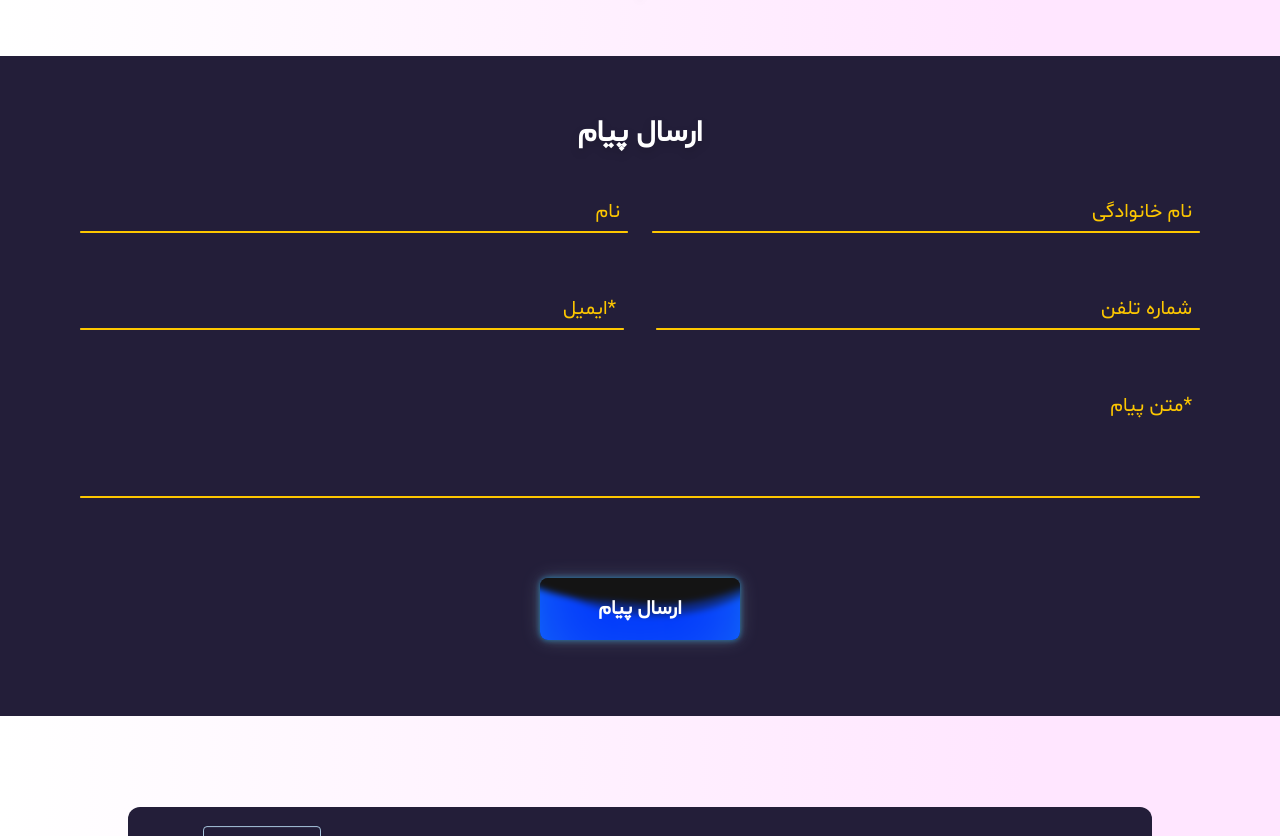
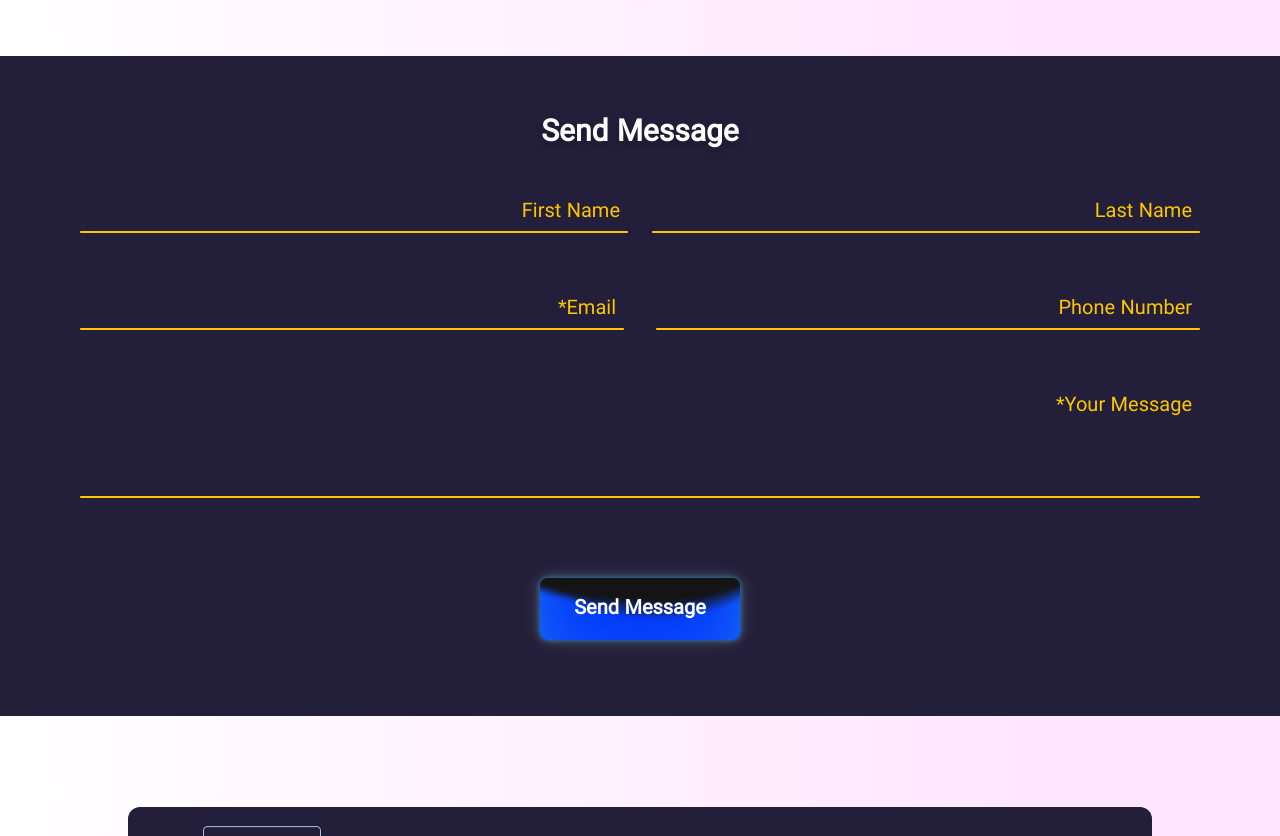
Before and after one commit to MatinT-SA/My-Personal-Website, a Next.js app: page /en in a window 1280 px wide. Shown: the part 4030-4866 px from the top of the page. Built offline with nearby package versions, Linux system fonts and the light colour scheme.

Commit message:
translating most parts of comments section plus increasng the width of toast message

```diff
--- a/app/[locale]/sections/Comment.js
+++ b/app/[locale]/sections/Comment.js
@@ -6,6 +6,7 @@ import toast, { Toaster } from "react-hot-toast";
 
 import { LiquidButton } from "@/app/components/comment/LiquidButton.js";
 import { FormInput } from "@/app/components/comment/FormInput.js";
+import { useTranslations } from "next-intl";
 
 export default function Comment() {
   const [formData, setFormData] = useState({
@@ -16,6 +17,8 @@ export default function Comment() {
     CommentMessage: "",
   });
   const [isSubmitting, setIsSubmitting] = useState(false);
+
+  const t = useTranslations("comment");
 
   const handleInputChange = (e) => {
     const { name, value } = e.target;
@@ -42,7 +45,7 @@ export default function Comment() {
       });
 
       if (response.ok) {
-        toast.success("پیام شما با موفقیت ارسال شد!", {
+        toast.success(t("success_message"), {
           duration: 3000,
           position: "bottom-right",
         });
@@ -56,8 +59,7 @@ export default function Comment() {
         });
       } else {
         const errorData = await response.json();
-        const errorMessage =
-          errorData.message || "خطا در ارسال پیام. لطفا دوباره تلاش کنید.";
+        const errorMessage = errorData.message || t("error_message");
         toast.error(errorMessage, {
           duration: 3000,
           position: "bottom-right",
@@ -65,7 +67,7 @@ export default function Comment() {
         console.error("API response error:", errorData);
       }
     } catch (error) {
-      toast.error("خطا در ارسال پیام", {
+      toast.error(t("error_message2"), {
         duration: 4000,
         position: "bottom-right",
       });
@@ -98,8 +100,9 @@ export default function Comment() {
               marginLeft: "1.5rem",
               color: "text-purple-primary",
               borderRadius: "10px",
-              padding: ".75rem 1.25rem",
-              fontSize: "1.2rem",
+              padding: ".5rem 1rem",
+              fontSize: "1rem",
+              maxWidth: "400px",
               boxShadow: "0 4px 6px rgba(0, 0, 0, 0.2)",
             },
           },
@@ -111,6 +114,7 @@ export default function Comment() {
               color: "red",
               padding: ".75rem 1.25rem",
               fontSize: "1.2rem",
+              maxWidth: "400px",
               boxShadow: "0 4px 6px rgba(0, 0, 0, 0.2)",
             },
           },
@@ -125,7 +129,7 @@ export default function Comment() {
           viewport={{ once: true }}
           transition={{ duration: 0.5 }}
         >
-          ارسال پیام
+          {t("title")}
         </motion.h2>
 
         <form
@@ -142,14 +146,14 @@ export default function Comment() {
           >
             <FormInput
               id="name"
-              label="نام"
+              label={`${t("name")}`}
               name="name"
               onChange={handleInputChange}
               value={formData.name}
             />
             <FormInput
               id="familyname"
-              label="نام خانوادگی"
+              label={`${t("lastname")}`}
               name="familyname"
               onChange={handleInputChange}
               value={formData.familyname}
@@ -166,7 +170,7 @@ export default function Comment() {
           >
             <FormInput
               id="CommentEmail"
-              label="ایمیل*"
+              label={`${t("email")}`}
               type="email"
               name="email"
               required
@@ -176,7 +180,7 @@ export default function Comment() {
             />
             <FormInput
               id="phonenumber"
-              label="شماره تلفن"
+              label={`${t("phonenumber")}`}
               type="tel"
               name="phonenumber"
               pattern="^\+?([0-9\s-]{10,})$"
@@ -196,7 +200,7 @@ export default function Comment() {
           >
             <FormInput
               id="CommentMessage"
-              label="متن پیام*"
+              label={`${t("message")}`}
               name="CommentMessage"
               required
               isTextarea
@@ -208,7 +212,7 @@ export default function Comment() {
 
           <div className="flex justify-center">
             <LiquidButton type="submit" disabled={isSubmitting}>
-              {isSubmitting ? "در حال ارسال..." : "ارسال پیام"}
+              {isSubmitting ? t("isSubmitting") : t("submit_button")}
             </LiquidButton>
           </div>
         </form>
--- a/messages/en.json
+++ b/messages/en.json
@@ -102,5 +102,18 @@
       "facebook": "Facebook"
     },
     "cta": "The next step is here. A message is the beginning of all collaborations."
+  },
+  "comment": {
+    "title": "Send Message",
+    "name": "First Name",
+    "lastname": "Last Name",
+    "email": "*Email",
+    "phonenumber": "Phone Number",
+    "message": "*Your Message",
+    "submit_button": "Send Message",
+    "isSubmitting": "Sending...",
+    "success_message": "Your message has been sent successfully",
+    "error_message": "Error sending message. Please try again.",
+    "error_message2": "Error sending message"
   }
 }
--- a/messages/fa.json
+++ b/messages/fa.json
@@ -102,5 +102,18 @@
       "facebook": "فیسبوک"
     },
     "cta": "گام بعدی اینجاست. یک پیام، آغاز تمام همکاری‌ هاست."
+  },
+  "comment": {
+    "title": "ارسال پیام",
+    "name": "نام",
+    "lastname": "نام خانوادگی",
+    "email": "*ایمیل",
+    "phonenumber": "شماره تلفن",
+    "message": "*متن پیام",
+    "submit_button": "ارسال پیام",
+    "isSubmitting": "در حال ارسال...",
+    "success_message": "پیام شما با موفقیت ارسال شد",
+    "error_message": "خطا در ارسال پیام. لطفا دوباره تلاش کنید.",
+    "error_message2": "خطا در ارسال پیام"
   }
 }
```
